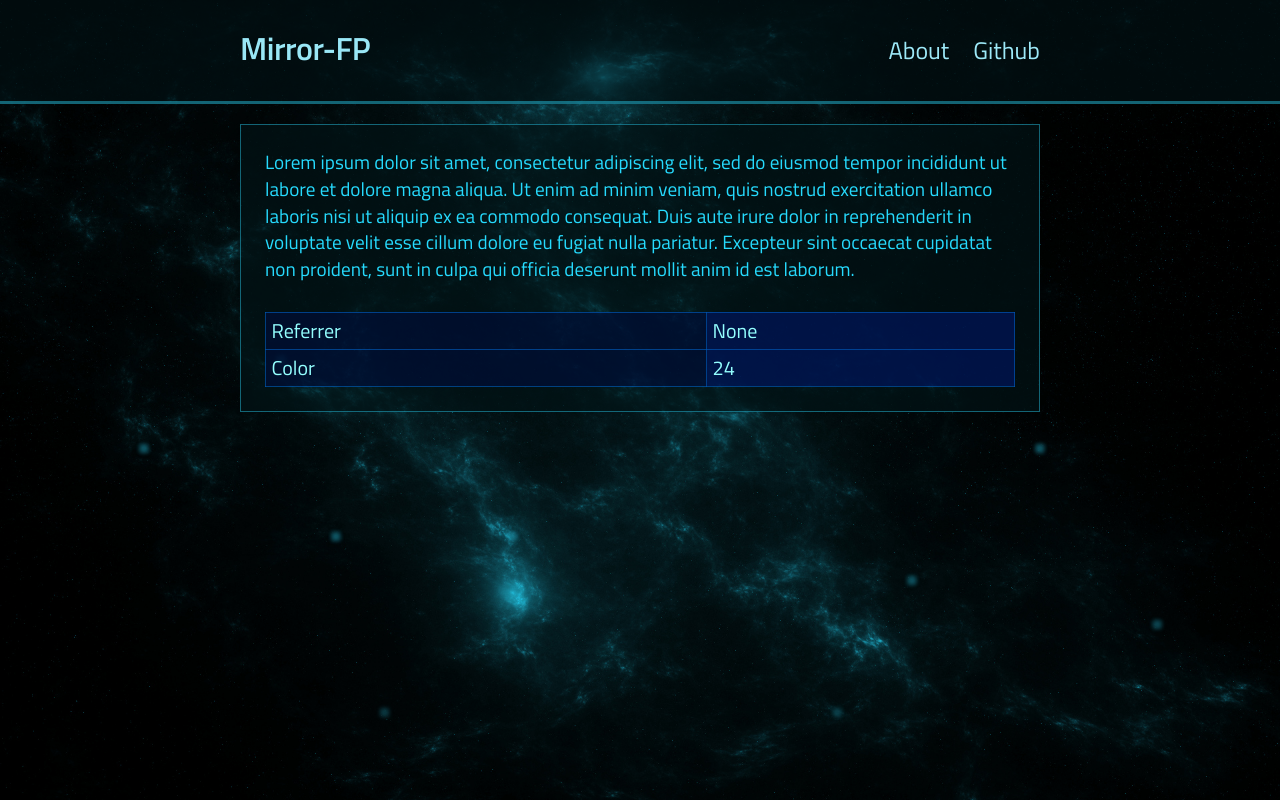
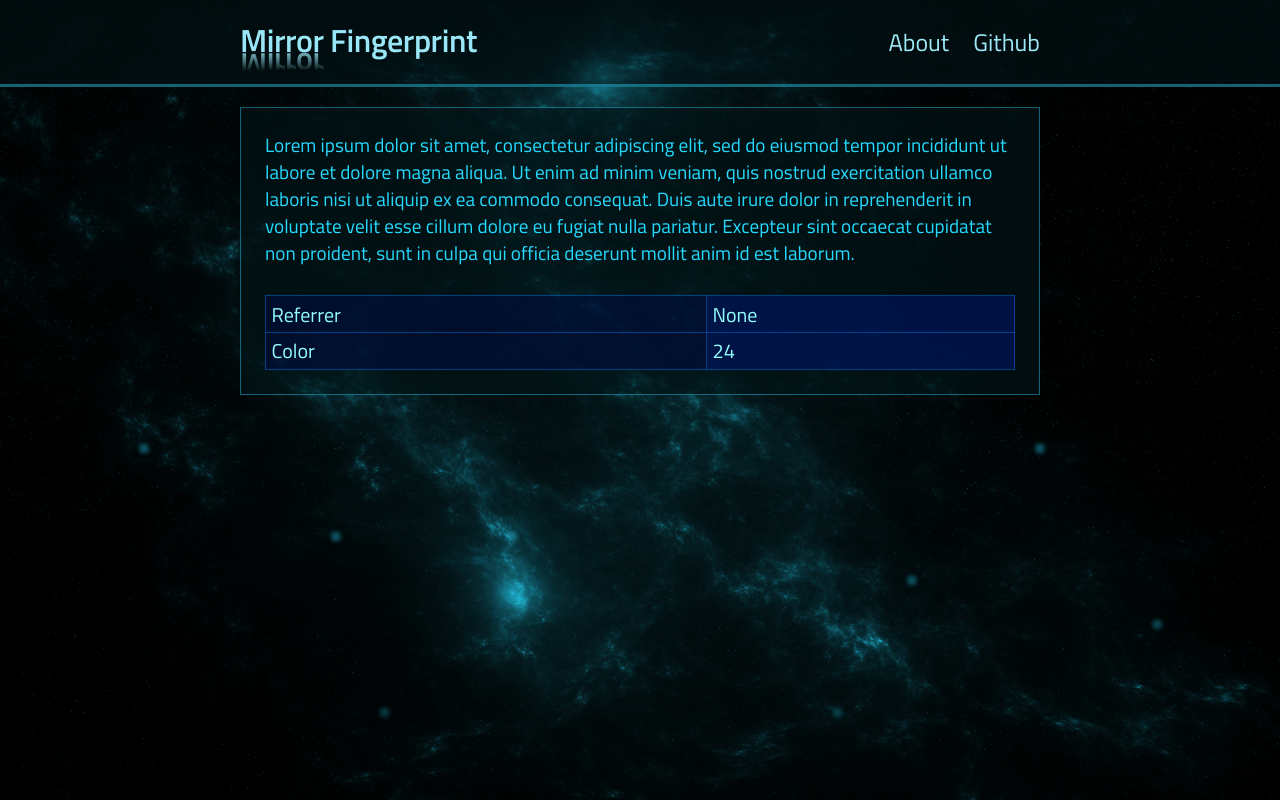
Before and after one commit to dantelyon/DD_Fingerprinting, a React (Create React App) app: page / in a window 1280 px wide. Built offline with nearby package versions, Linux system fonts and the light colour scheme.

Commit message:
added a text reflection effect on the header title

```diff
--- a/src/Header.css
+++ b/src/Header.css
@@ -15,7 +15,6 @@ header {
 
   .Header-title {
     font-size: 2.0em;
-    word-spacing: .08em;
     letter-spacing: -.015em;
     margin: 0 0 .15em;
   }
@@ -40,7 +39,25 @@ header {
     margin: 0 1em 0 0
   }
 
-  .Header span:hover {
+  .Header span:hover, .Header-title:hover {
     color: #e6fbff;
     cursor: pointer;
   }
+
+  /* TEXT REFLECTION EFFECT */
+  .Header-title {
+    position: absolute;
+  }
+  .Header-title:before {
+    content: "Mirror";
+    position: absolute;
+    top: 0;
+    left: 0;
+    transform-origin: bottom;
+    transform: rotateX(180deg);
+    line-height: 1.02em;
+    background: linear-gradient(0deg, #9de9f8 0, transparent 70%);
+    -webkit-background-clip: text;
+    background-clip: text;
+    color: transparent;
+  }
--- a/src/Header.js
+++ b/src/Header.js
@@ -6,7 +6,7 @@ class Header extends React.Component {
         return (
             <header>
                 <div className="Header">
-                    <h1 className="Header-title"><span onClick={this.props.showTable}>Mirror-FP</span></h1>
+                    <h1 className="Header-title" onClick={this.props.showTable}>Mirror Fingerprint</h1>
                     <div className="Header-buttons">
                         <span className="Header-button" onClick={this.props.showAbout}>About</span>
                         <a className="Header-button" href="https://github.com/" rel="noreferrer noopener" target="_blank">Github</a>
```
